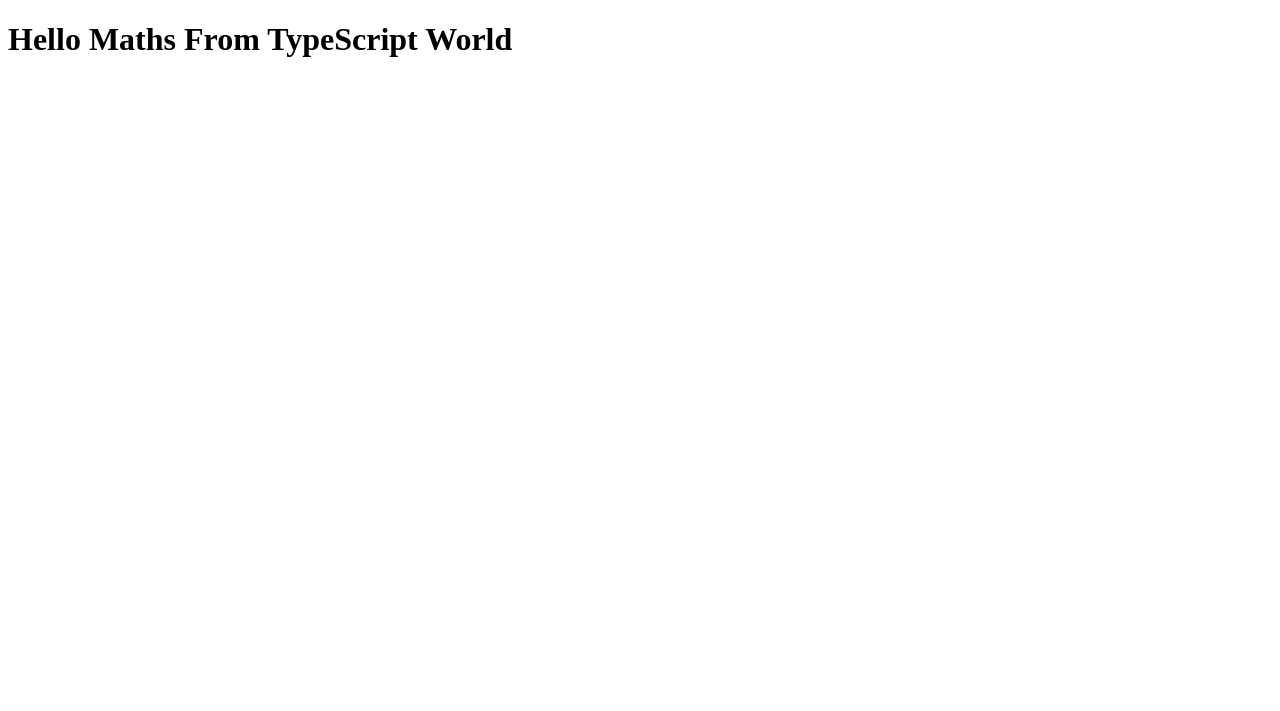
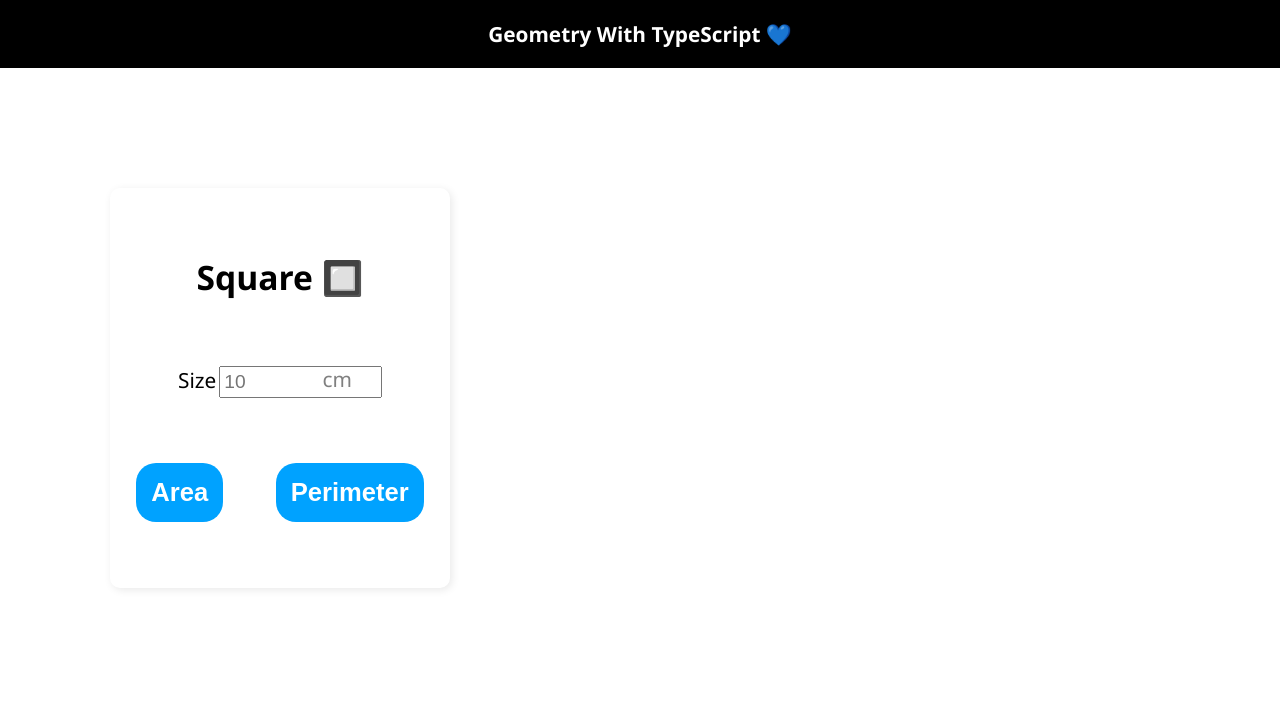
Before and after one commit to NilsonKr/Practical_Javascript_course, a website built with Parcel: page index.html in a window 1280 px wide. Built offline with nearby package versions, Linux system fonts and the light colour scheme.

Commit message:
:lipstick: [ADD] UI For Geometry page

```diff
--- a/index.html
+++ b/index.html
@@ -4,10 +4,26 @@
   <meta charset="UTF-8">
   <meta http-equiv="X-UA-Compatible" content="IE=edge">
   <meta name="viewport" content="width=device-width, initial-scale=1.0">
+  <link rel="stylesheet" href="./styles/main.css">
+  <link rel="stylesheet" href="./styles/shapes.css">
+  <script defer src="./src/shapes/index.ts"></script>
   <title>Practical JS/TS</title>
 </head>
 <body>
-  <h1>Hello Maths From TypeScript World</h1>
-  <script src="./shapes/index.ts"></script>
+  <header>Geometry With TypeScript 💙</header>
+  <main class="main__container">
+    <section class="section__container">
+      <h2>Square 🔲</h2>
+      <label >
+        Size
+        <input id="sideSquare" type="number" placeholder="10">
+        <span class="unit">cm</span>
+      </label>
+      <div class="buttons">
+        <button id="areaSquare">Area</button>
+        <button id="perimeterSquare">Perimeter</button>
+      </div>
+    </section>
+  </main>
 </body>
 </html>
--- /dev/null
+++ b/styles/main.css
@@ -0,0 +1,9 @@
+*{
+  box-sizing: border-box;
+  margin: 0;
+  padding: 0;
+}
+
+body{
+  font-family: 'Segoe UI', Tahoma, Geneva, Verdana, sans-serif;
+}
--- /dev/null
+++ b/styles/shapes.css
@@ -0,0 +1,74 @@
+header{
+  width: 100%;
+  padding: 20px 10px;
+  text-align: center;
+  font-size: 1.3rem;
+  font-weight: bold;
+  color: white;
+  background-color: #000;
+}
+
+.main__container{
+  width: 100%;
+  height: 80vh;
+  display: grid;
+  grid-template-columns: repeat(auto-fill, minmax(280px, 340px));
+  place-content: center;
+  gap: 20px;
+}
+
+.section__container{
+  width: 100%;
+  min-height: 400px;
+  display: flex;
+  flex-direction: column;
+  align-items: center;
+  justify-content: space-evenly;
+  box-shadow: 2px 2px 8px rgba(0, 0, 0, 0.09);
+  border-radius: 10px;
+}
+
+.section__container h2{
+  font-size: 2.1rem;
+}
+
+.section__container label{
+  width: 60%;
+  position: relative;
+  display: flex;
+  font-size: 1.3rem;
+}
+
+.section__container label input {
+  width: 100%;
+  margin-left: 3px;
+  font-size: 1.2rem;
+  padding: 3px;
+}
+
+.section__container label .unit{
+  position: absolute;
+  bottom: 50%;
+  right: 30px;
+  color: gray;
+  transform: translateY(40%);
+}
+
+.buttons{
+  width: 100%;
+  display: flex;
+  justify-content: space-around;
+}
+
+.buttons button{
+  outline: none;
+  background-color: none;
+  border: none;
+  font-size: 1.6rem;
+  font-weight: bold;
+  background-color: rgb(0, 162, 255);
+  color: white;
+  padding: 15px;
+  border-radius: 20px;
+  cursor: pointer;
+}
```
Also changed, not shown: src/shapes/circle.ts (renamed from shapes/circle.ts), src/shapes/index.ts (renamed from shapes/index.ts), src/shapes/square.ts (renamed from shapes/square.ts), src/shapes/triangle.ts (renamed from shapes/triangle.ts).
